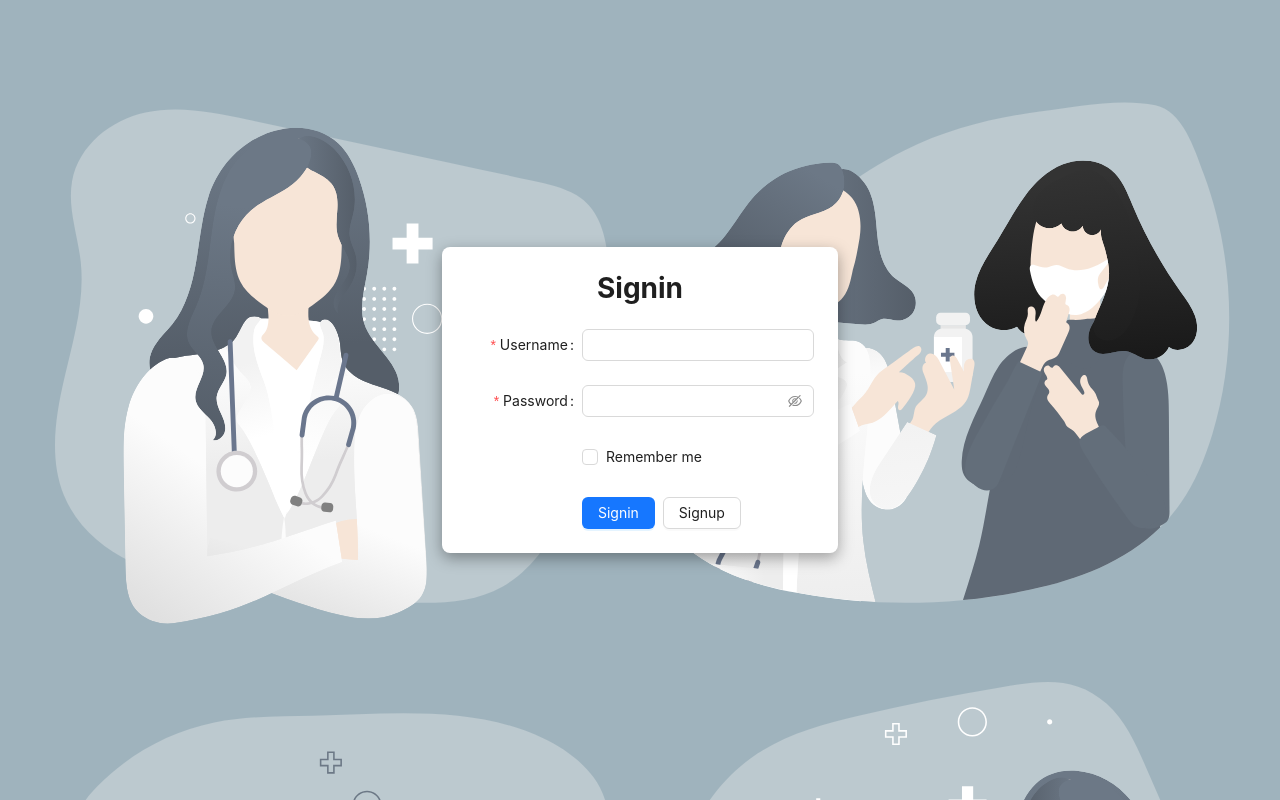
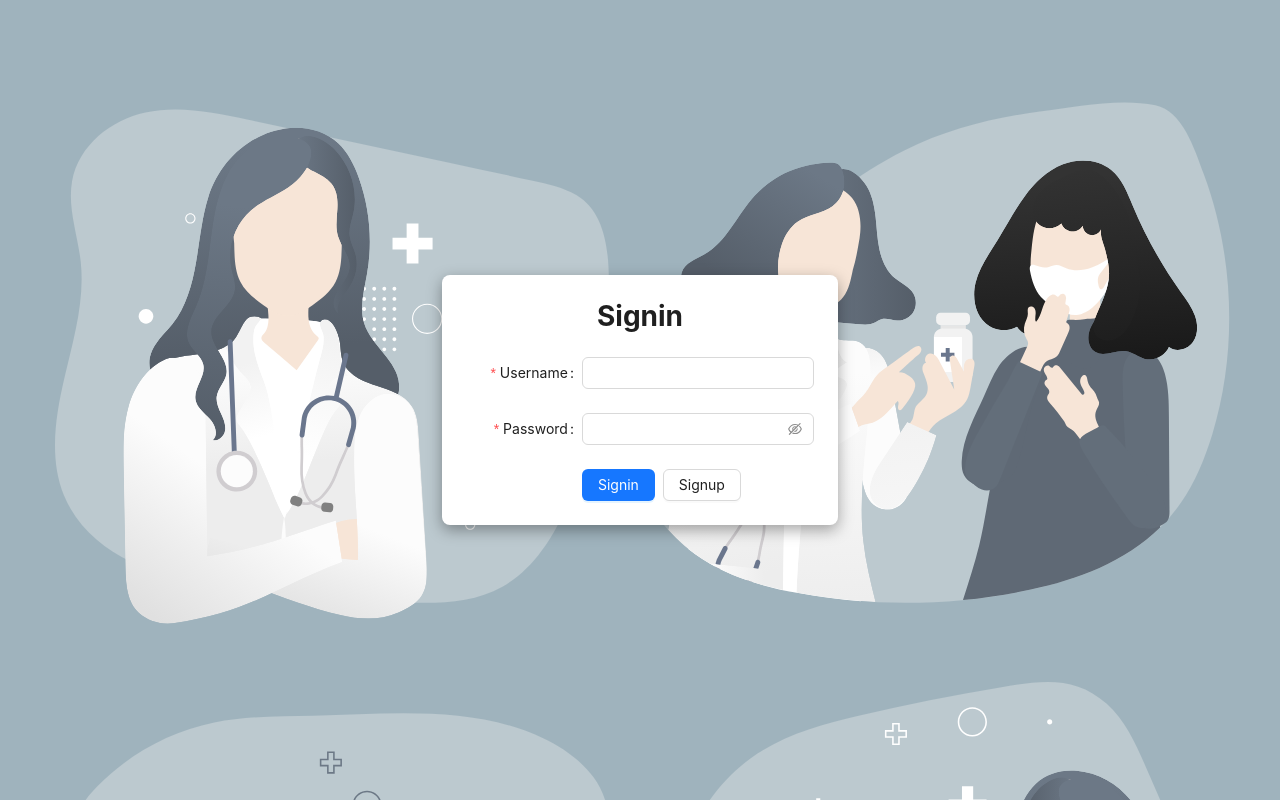
Before and after one commit to saahil-mahato/nurse-management-system-fe, a React (Create React App) app: page / in a window 1280 px wide. Built offline with nearby package versions, Linux system fonts and the light colour scheme.

Commit message:
feat: api integration for signin

```diff
--- a/package.json
+++ b/package.json
@@ -8,15 +8,15 @@
     "@testing-library/user-event": "^13.2.1",
     "@types/jest": "^27.0.1",
     "@types/node": "^16.7.13",
-    "@types/object-hash": "^3.0.1",
     "@types/react": "^18.0.0",
     "@types/react-dom": "^18.0.0",
+    "@types/react-router-dom": "^5.3.3",
     "antd": "^5.0.3",
     "axios": "^1.2.1",
-    "object-hash": "^3.0.0",
     "prop-types": "^15.8.1",
     "react": "^18.2.0",
     "react-dom": "^18.2.0",
+    "react-router-dom": "^6.4.5",
     "react-scripts": "5.0.1",
     "typescript": "^4.4.2",
     "web-vitals": "^2.1.0"
--- a/src/components/SigninForm.tsx
+++ b/src/components/SigninForm.tsx
@@ -2,17 +2,56 @@ import '../styles/SigninForm.css';
 
 import PropTypes, { InferProps } from 'prop-types';
 
-import { Button, Checkbox, Form, Input } from 'antd';
+import { Button, Form, Input, notification } from 'antd';
+
+import signinUser from '../services/SigninService';
+
+import openNotification from '../utils/Notifications';
 
 function SigninForm({
   openSignupDialog,
 }: InferProps<typeof SigninForm.propTypes>) {
+  const [signinForm] = Form.useForm();
+  const [api, contextHolder] = notification.useNotification();
+
+  /**
+   * Function to signin a user.
+   */
+  const submitSignin = () => {
+    signinForm
+      .validateFields()
+      .then(async values => {
+        try {
+          await signinUser(values);
+        } catch (error: any) {
+          openNotification(
+            api,
+            'error',
+            'Sign in failed',
+            error?.response?.data?.message || 'An error occurred',
+            'bottomLeft',
+          );
+        }
+      })
+      .catch(() => {
+        openNotification(
+          api,
+          'error',
+          'Sign in failed',
+          'Please fill up all required fields',
+          'bottomLeft',
+        );
+      });
+  };
+
   return (
+    <>
+      {contextHolder}
       <Form
         className="signin-form"
         name="signin"
+        form={signinForm}
         labelCol={{ span: 8 }}
-      initialValues={{ remember: false }}
         autoComplete="off"
       >
         <h1 className="form-title">Signin</h1>
@@ -20,7 +59,10 @@ function SigninForm({
         <Form.Item
           label="Username"
           name="username"
-        rules={[{ required: true, message: 'Please enter your username' }]}
+          rules={[
+            { required: true, message: 'Please enter your username' },
+            { whitespace: true, message: 'Please enter your username' },
+          ]}
         >
           <Input />
         </Form.Item>
@@ -28,21 +70,21 @@ function SigninForm({
         <Form.Item
           label="Password"
           name="password"
-        rules={[{ required: true, message: 'Please enter your password' }]}
+          rules={[
+            { required: true, message: 'Please enter your password' },
+            { whitespace: true, message: 'Please enter your username' },
+          ]}
         >
           <Input.Password />
         </Form.Item>
 
-      <Form.Item
-        name="remember"
-        valuePropName="checked"
-        wrapperCol={{ offset: 8 }}
+        <Form.Item wrapperCol={{ offset: 8 }}>
+          <Button
+            className="submit-button"
+            type="primary"
+            htmlType="submit"
+            onClick={submitSignin}
           >
-        <Checkbox>Remember me</Checkbox>
-      </Form.Item>
-
-      <Form.Item wrapperCol={{ offset: 8 }}>
-        <Button className="submit-button" type="primary" htmlType="submit">
             Signin
           </Button>
 
@@ -51,6 +93,7 @@ function SigninForm({
           </Button>
         </Form.Item>
       </Form>
+    </>
   );
 }
 
--- a/src/components/SignupForm.tsx
+++ b/src/components/SignupForm.tsx
@@ -1,6 +1,4 @@
 import PropTypes, { InferProps } from 'prop-types';
-
-import hash from 'object-hash';
 
 import {
   Button,
@@ -76,10 +74,23 @@ function SignupForm({
         const userData: UserData = {
           userDetails: deepTrim(rest),
           username: deepTrim(username),
-          password: hash(password),
+          password,
         };
 
-        await signupNewUser(userData);
+        try {
+          await signupNewUser(userData);
+        } catch (error: any) {
+          openNotification(
+            api,
+            'error',
+            'Sign up failed',
+            error?.response?.data?.message || 'An error occurred',
+            'bottomLeft',
+          );
+
+          return;
+        }
+
         openNotification(
           api,
           'success',
@@ -88,18 +99,16 @@ function SignupForm({
           'bottomLeft',
         );
         closeSignupDialog();
+        signupForm.resetFields();
       })
       .catch(() => {
         openNotification(
           api,
           'error',
           'Sign up failed',
-          'An error occurred',
+          'Please fill up all the required fields',
           'bottomLeft',
         );
-      })
-      .finally(() => {
-        signupForm.resetFields();
       });
   };
 
--- a/src/constants/Endpoints.ts
+++ b/src/constants/Endpoints.ts
@@ -3,6 +3,7 @@ import environment from '../config';
 import { StringMap } from './Interfaces';
 
 const endpoints: StringMap = {
+  signinUser: `${environment}/auth/signin`,
   signupNewUser: `${environment}/auth/signup`,
 };
 
--- a/src/constants/Interfaces.ts
+++ b/src/constants/Interfaces.ts
@@ -18,3 +18,8 @@ export interface UserData {
   username: string;
   password: string;
 }
+
+export interface UserSigninData {
+  username: string;
+  password: string;
+}
--- /dev/null
+++ b/src/pages/HomePage.tsx
@@ -0,0 +1,5 @@
+function HomePage() {
+  return <>This is home.</>;
+}
+
+export default HomePage;
--- /dev/null
+++ b/src/pages/Nurses.tsx
@@ -0,0 +1,5 @@
+function Nurses() {
+  return <>This is nurses</>;
+}
+
+export default Nurses;
--- /dev/null
+++ b/src/services/SigninService.tsx
@@ -0,0 +1,17 @@
+import axios from 'axios';
+
+import endpoints from '../constants/Endpoints';
+import { UserSigninData } from '../constants/Interfaces';
+
+/**
+ * Function to signin a user.
+ *
+ * @param {UserSigninData} userSigninData - The credentials of the user.
+ */
+const signinUser = async (userSigninData: UserSigninData) => {
+  await axios.post(endpoints.signinUser, userSigninData, {
+    withCredentials: true,
+  });
+};
+
+export default signinUser;
--- a/src/services/SignupService.tsx
+++ b/src/services/SignupService.tsx
@@ -1,7 +1,7 @@
 import axios, { AxiosResponse } from 'axios';
 
+import endpoints from '../constants/Endpoints';
 import { UserData } from '../constants/Interfaces';
-import endpoints from '../constants/Endpoints';
 
 /**
  * Function to add a new user to database.
```
Also changed, not shown: 1 other file (tests, documents, lock files or other folders). Lines whose indentation alone changed are shown as unchanged.
